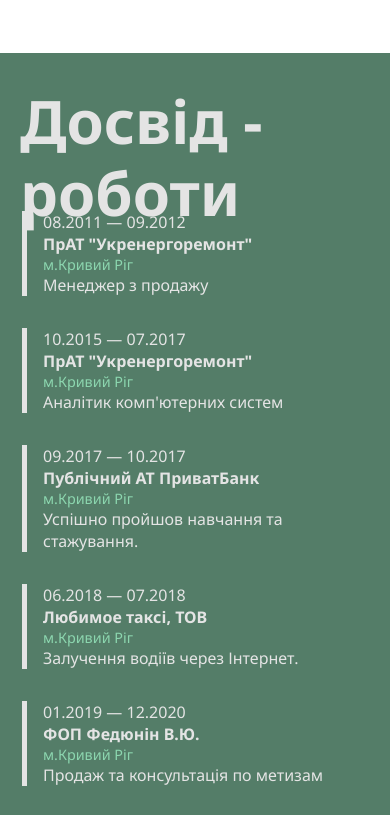
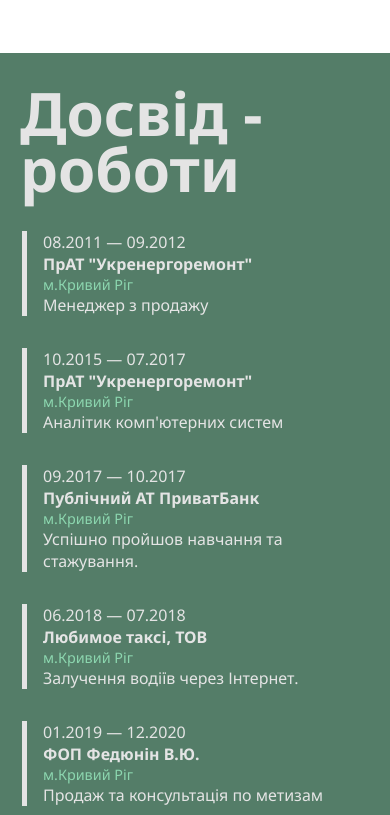
Before and after one commit to timchon/artemTkachenko, a plain HTML site: page ua/index.html in a window 390 px wide. Shown: the part 2169-2984 px from the top of the page. Drawn offline with Linux system fonts and the light colour scheme; a web font is replaced by a local one.

Commit message:
Змінено в UA заголовок Досвід Роботи

```diff
--- a/ua/style/styleUa.css
+++ b/ua/style/styleUa.css
@@ -1,3 +1,28 @@
 .work-title{
     line-height: 4.5rem;
 }
+
+@media (max-width:768px){
+    .work-box{
+        grid-template-rows: 175px auto;
+    }
+
+}
+
+@media (max-width:426px){
+    .work-box{
+        grid-template-rows: 130px auto;
+    }
+    .work-title {
+        line-height: 3.5rem;
+    }
+}
+
+@media (max-width:320px){
+    .work-box{
+        grid-template-rows: 110px auto;
+    }
+    .work-title {
+        line-height: 3rem;
+    }
+}
```
